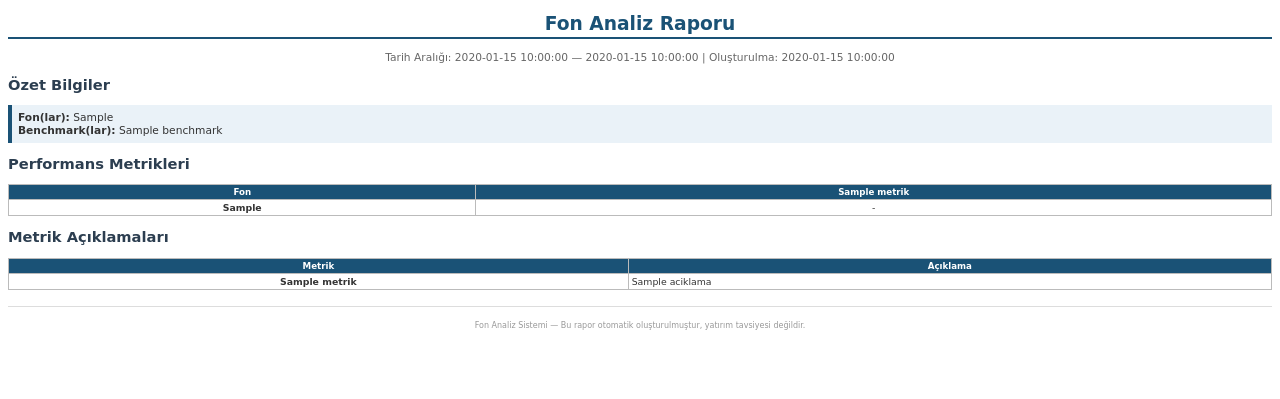
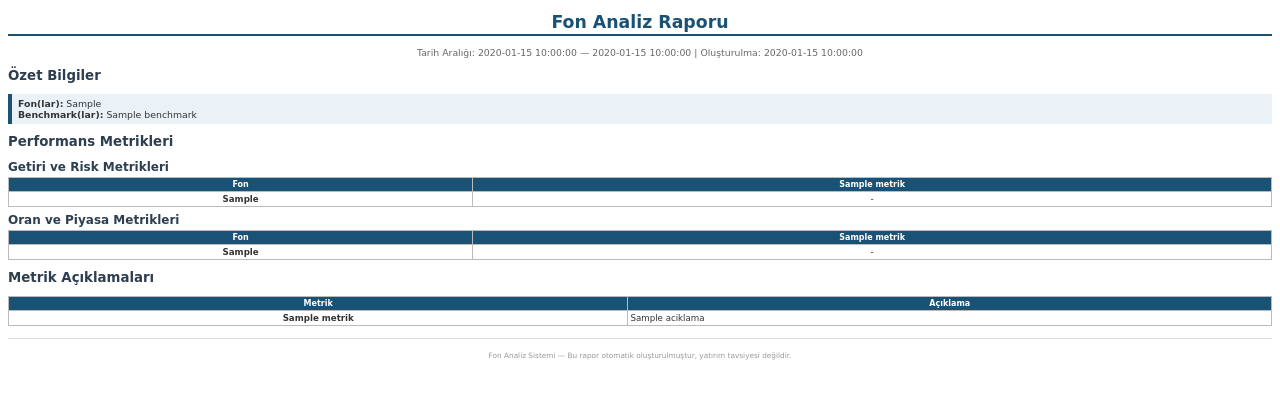
Before and after one commit to arca-san/fas, a Flask app: template templates/report.html.j2 in a window 1280 px wide. Shown: the top 399 px of the page. Run offline with Flask 3, Linux system fonts and the light colour scheme; the template is opened without the code that fills it: most values are stand-ins (such as "Sample title", 1, 10 or a date in 2020).

Commit message:
Split report metrics table into two groups for better PDF fit

```diff
--- a/templates/report.html.j2
+++ b/templates/report.html.j2
@@ -4,18 +4,19 @@
 <meta charset="UTF-8">
 <title>Fon Analiz Raporu</title>
 <style>
-  @page { size: A4 landscape; margin: 1cm; }
-  body { font-family: 'DejaVu Sans', sans-serif; font-size: 8pt; color: #333; }
-  h1 { color: #1a5276; border-bottom: 2px solid #1a5276; padding-bottom: 3px; font-size: 14pt; }
-  h2 { color: #2c3e50; margin-top: 12px; font-size: 11pt; }
-  table { width: 100%; border-collapse: collapse; margin: 4px 0; font-size: 7pt; }
-  th, td { border: 1px solid #bbb; padding: 2px 3px; text-align: center; }
-  th { background: #1a5276; color: #fff; font-size: 6.5pt; }
+  @page { size: A4 landscape; margin: 0.8cm; }
+  body { font-family: 'DejaVu Sans', sans-serif; font-size: 7.5pt; color: #333; }
+  h1 { color: #1a5276; border-bottom: 2px solid #1a5276; padding-bottom: 2px; font-size: 13pt; }
+  h2 { color: #2c3e50; margin-top: 10px; font-size: 10pt; }
+  h3 { color: #2c3e50; font-size: 9pt; margin: 6px 0 2px; }
+  table { width: 100%; border-collapse: collapse; margin: 3px 0; font-size: 6.5pt; }
+  th, td { border: 1px solid #bbb; padding: 2px 2px; text-align: center; }
+  th { background: #1a5276; color: #fff; font-size: 6pt; }
   tr:nth-child(even) { background: #f8f9fa; }
-  .header { text-align: center; margin-bottom: 12px; }
-  .header p { color: #666; font-size: 8pt; }
-  .info-box { background: #eaf2f8; padding: 6px; border-left: 4px solid #1a5276; margin: 6px 0; font-size: 8pt; }
-  .footer { text-align: center; color: #999; font-size: 6pt; margin-top: 16px; border-top: 1px solid #ddd; padding-top: 6px; }
+  .header { text-align: center; margin-bottom: 8px; }
+  .header p { color: #666; font-size: 7pt; }
+  .info-box { background: #eaf2f8; padding: 4px 6px; border-left: 4px solid #1a5276; margin: 4px 0; font-size: 7pt; }
+  .footer { text-align: center; color: #999; font-size: 5.5pt; margin-top: 12px; border-top: 1px solid #ddd; padding-top: 4px; }
 </style>
 </head>
 <body>
@@ -31,11 +32,13 @@
 </div>
 
 <h2>Performans Metrikleri</h2>
+
+<h3>Getiri ve Risk Metrikleri</h3>
 <table>
   <thead>
     <tr>
       <th>Fon</th>
-      {% for metrik in metrik_isimleri %}
+      {% for metrik in metrik_isimleri[:7] %}
       <th>{{ metrik }}</th>
       {% endfor %}
     </tr>
@@ -44,7 +47,29 @@
     {% for fon_kodu, m in metrikler.items() %}
     <tr>
       <td><strong>{{ fon_kodu }}</strong></td>
-      {% for mk in metrik_isimleri %}
+      {% for mk in metrik_isimleri[:7] %}
+      <td>{{ m.get(mk, "-") }}</td>
+      {% endfor %}
+    </tr>
+    {% endfor %}
+  </tbody>
+</table>
+
+<h3>Oran ve Piyasa Metrikleri</h3>
+<table>
+  <thead>
+    <tr>
+      <th>Fon</th>
+      {% for metrik in metrik_isimleri[7:] %}
+      <th>{{ metrik }}</th>
+      {% endfor %}
+    </tr>
+  </thead>
+  <tbody>
+    {% for fon_kodu, m in metrikler.items() %}
+    <tr>
+      <td><strong>{{ fon_kodu }}</strong></td>
+      {% for mk in metrik_isimleri[7:] %}
       <td>{{ m.get(mk, "-") }}</td>
       {% endfor %}
     </tr>
@@ -59,7 +84,7 @@
   </thead>
   <tbody>
     {% for metrik, aciklama in metrik_aciklamalari.items() %}
-    <tr><td><strong>{{ metrik }}</strong></td><td style="text-align:left">{{ aciklama }}</td></tr>
+    <tr><td style="white-space:nowrap"><strong>{{ metrik }}</strong></td><td style="text-align:left">{{ aciklama }}</td></tr>
     {% endfor %}
   </tbody>
 </table>
```
